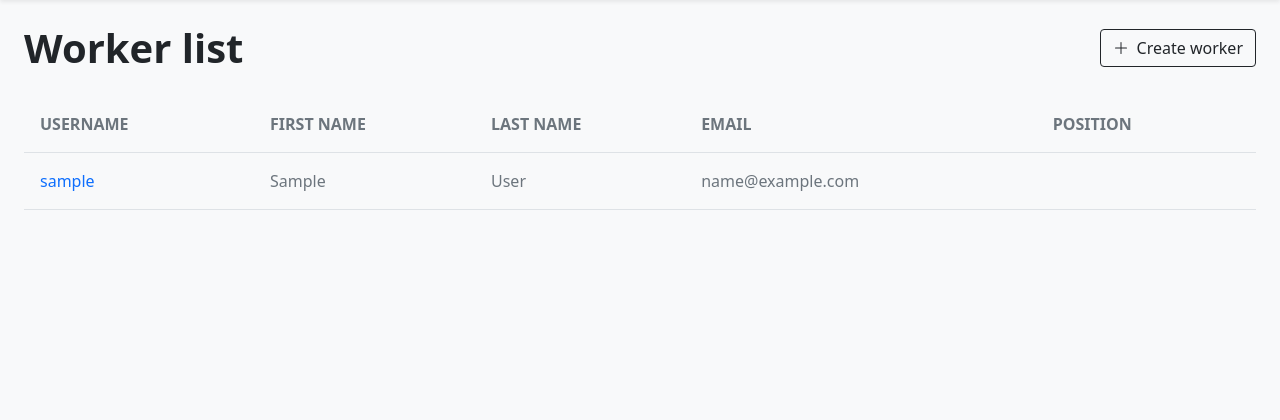
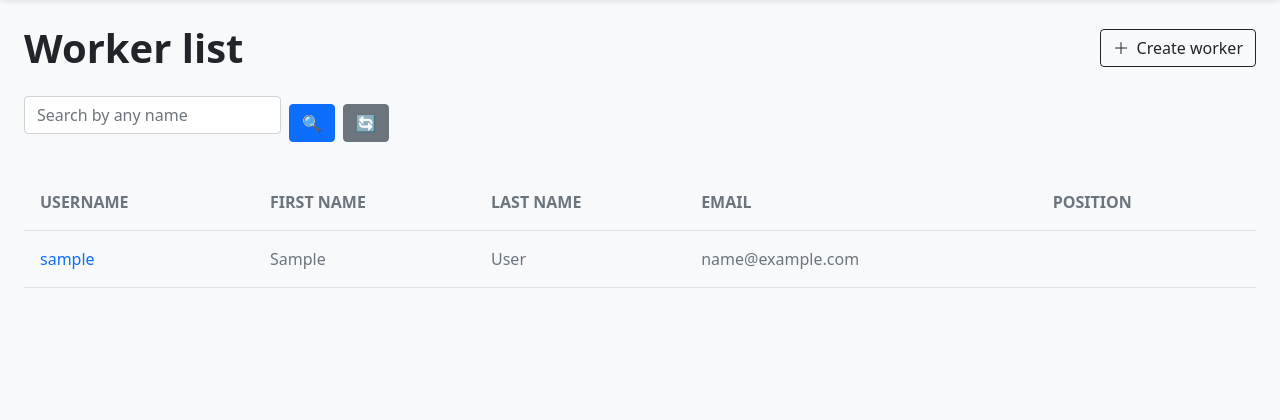
Before and after one commit to Neyrony/IT-task-manager, a Django app: page /workers/ in a window 1280 px wide. Shown: the part 69-489 px from the top of the page. Run offline with Django 5.2, Linux system fonts and the light colour scheme; the visitor is signed in with stand-in values (Sample User, id 1); data comes from the database, SQL or seed files in the repository; data that the repository does not hold is empty; some libraries are stand-ins or nearby versions.

Commit message:
feat: add search form for Worker, Position, TaskType list templates

```diff
--- a/manager/forms.py
+++ b/manager/forms.py
@@ -4,7 +4,7 @@ from django.contrib.auth.forms import UserCreationForm
 from django.core.exceptions import ValidationError
 from django.utils import timezone
 
-from manager.models import Task
+from manager.models import Task, Position, TaskType
 
 
 class TaskForm(forms.ModelForm):
@@ -40,7 +40,7 @@ class TaskForm(forms.ModelForm):
             "description": forms.Textarea(attrs={"rows": 1}),
             "deadline": forms.DateInput(
                 format="%Y-%m-%dT%H:%M",
-                attrs={"type": "datetime-local", "class": "form-control"}
+                attrs={"type": "datetime-local", "class": "form-control"},
             ),
         }
 
@@ -90,3 +90,31 @@ class TaskSearchForm(forms.ModelForm):
             "name": "",
         }
         widgets = {"name": forms.TextInput(attrs={"placeholder": "Search by name"})}
+
+
+class WorkerSearchForm(forms.Form):
+    name = forms.CharField(
+        max_length=150,
+        label="",
+        widget=forms.TextInput(attrs={"placeholder": "Search by any name"}),
+    )
+
+
+class TaskTypeSearchForm(forms.ModelForm):
+    class Meta:
+        model = TaskType
+        fields = ("name",)
+        labels = {
+            "name": "",
+        }
+        widgets = {"name": forms.TextInput(attrs={"placeholder": "Search by name"})}
+
+
+class PositionSearchForm(forms.ModelForm):
+    class Meta:
+        model = Position
+        fields = ("name",)
+        labels = {
+            "name": "",
+        }
+        widgets = {"name": forms.TextInput(attrs={"placeholder": "Search by name"})}
--- a/manager/views.py
+++ b/manager/views.py
@@ -1,5 +1,6 @@
 from django.contrib.auth import get_user_model
 from django.contrib.auth.mixins import LoginRequiredMixin
+from django.db.models import Q
 from django.http import HttpRequest, HttpResponse
 from django.shortcuts import render
 from django.urls import reverse_lazy, reverse
@@ -18,6 +19,9 @@ from manager.forms import (
     TaskSearchForm,
     TaskCreateForm,
     TaskUpdateForm,
+    WorkerSearchForm,
+    TaskTypeSearchForm,
+    PositionSearchForm,
 )
 from manager.models import Task, Worker, TaskType, Position
 
@@ -97,8 +101,22 @@ class WorkerListView(LoginRequiredMixin, ListView):
     model = get_user_model()
     paginate_by = 8
 
+    def get_context_data(self, **kwargs):
+        context = super().get_context_data(**kwargs)
+        name = self.request.GET.get("name", "")
+        context["search_form"] = WorkerSearchForm(initial={"name": name})
+        return context
+
     def get_queryset(self):
-        return Worker.objects.select_related("position")
+        queryset = Worker.objects.select_related("position")
+        name = self.request.GET.get("name")
+        if name:
+            return queryset.filter(
+                Q(username__icontains=name)
+                | Q(first_name__icontains=name)
+                | Q(last_name__icontains=name)
+            )
+        return queryset
 
 
 class WorkerDetailView(LoginRequiredMixin, DetailView):
@@ -132,6 +150,19 @@ class TaskTypeListView(LoginRequiredMixin, ListView):
     template_name = "manager/task_type_list.html"
     context_object_name = "task_type_list"
     paginate_by = 8
+
+    def get_context_data(self, **kwargs):
+        context = super().get_context_data(**kwargs)
+        name = self.request.GET.get("name", "")
+        context["search_form"] = TaskTypeSearchForm(initial={"name": name})
+        return context
+
+    def get_queryset(self):
+        name = self.request.GET.get("name")
+        if name:
+            return TaskType.objects.filter(name__icontains=name)
+
+        return TaskType.objects.all()
 
 
 class TaskTypeDetailView(LoginRequiredMixin, DetailView):
@@ -169,6 +200,19 @@ class PositionListView(LoginRequiredMixin, ListView):
     model = Position
     paginate_by = 8
 
+    def get_context_data(self, **kwargs):
+        context = super().get_context_data(**kwargs)
+        name = self.request.GET.get("name", "")
+        context["search_form"] = PositionSearchForm(initial={"name": name})
+        return context
+
+    def get_queryset(self):
+        name = self.request.GET.get("name")
+        if name:
+            return Position.objects.filter(name__icontains=name)
+
+        return Position.objects.all()
+
 
 class PositionDetailView(LoginRequiredMixin, DetailView):
     model = Position
--- a/templates/manager/task_list.html
+++ b/templates/manager/task_list.html
@@ -17,7 +17,6 @@
     <input class="btn btn-primary" type="submit" value="🔍">
     <a class="btn btn-secondary" href="{% url 'manager:task_list' %}">🔄</a>
   </form>
-
 {% endblock %}
 
 {% block table_header %}
--- a/templates/manager/worker_list.html
+++ b/templates/manager/worker_list.html
@@ -1,4 +1,5 @@
 {% extends 'base/base_list.html' %}
+{% load crispy_forms_filters %}
 
 {% block list_title %}
   <h1 class="fw-bold text-dark m-0">Worker list</h1>
@@ -8,6 +9,14 @@
     </svg>
     <span>Create worker</span>
   </a>
+{% endblock %}
+
+{% block search_form %}
+    <form class="d-flex gap-2 align-items-center" action="" method="GET" novalidate>
+      {{ search_form|crispy }}
+      <input class="btn btn-primary" type="submit" value="🔍">
+    <a class="btn btn-secondary" href="{% url 'manager:worker_list' %}">🔄</a>
+  </form>
 {% endblock %}
 
 {% block table_header %}
```
Also changed, not shown: templates/manager/position_list.html (+9 -0 lines), templates/manager/task_type_list.html (+9 -0 lines).
